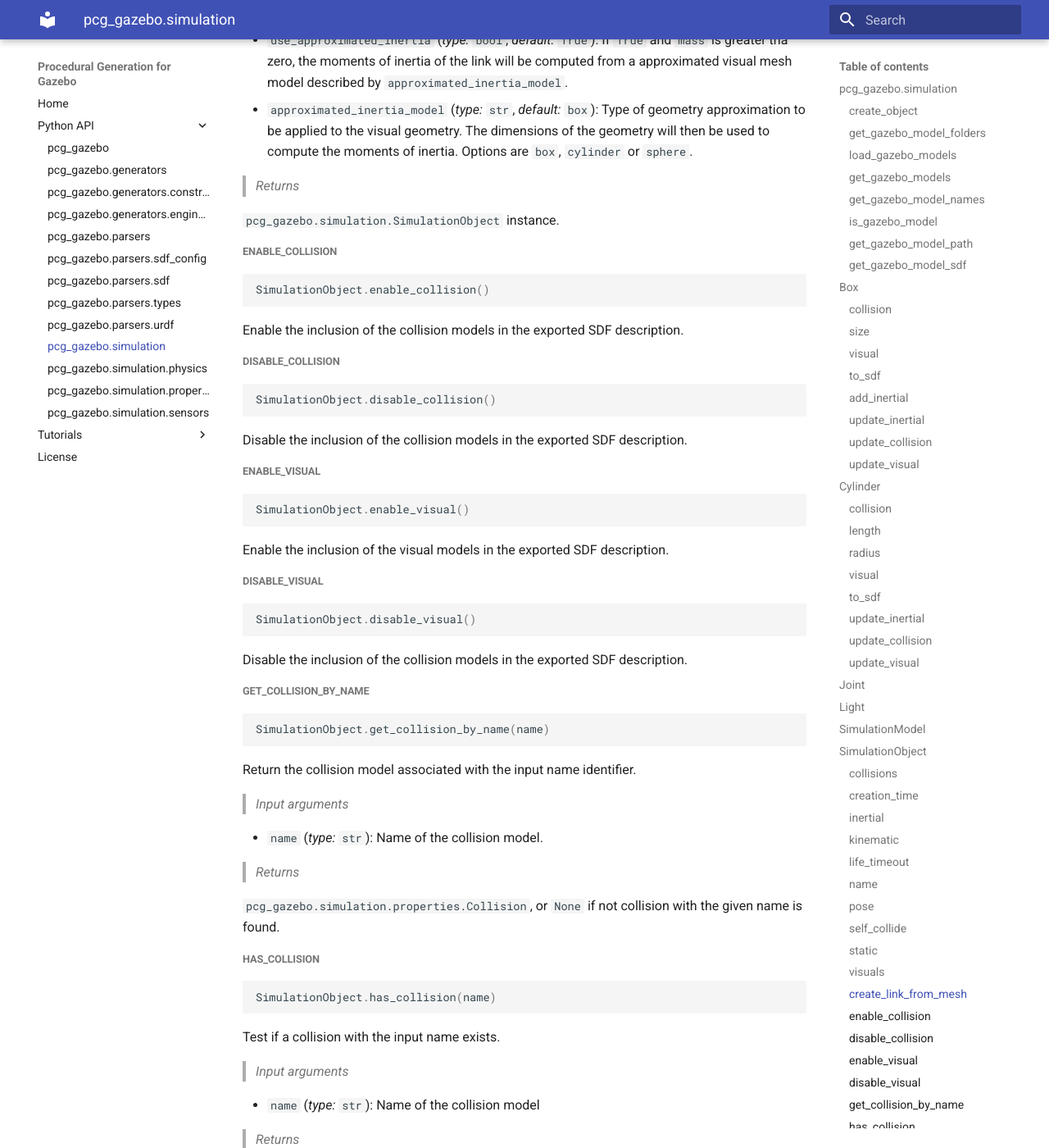
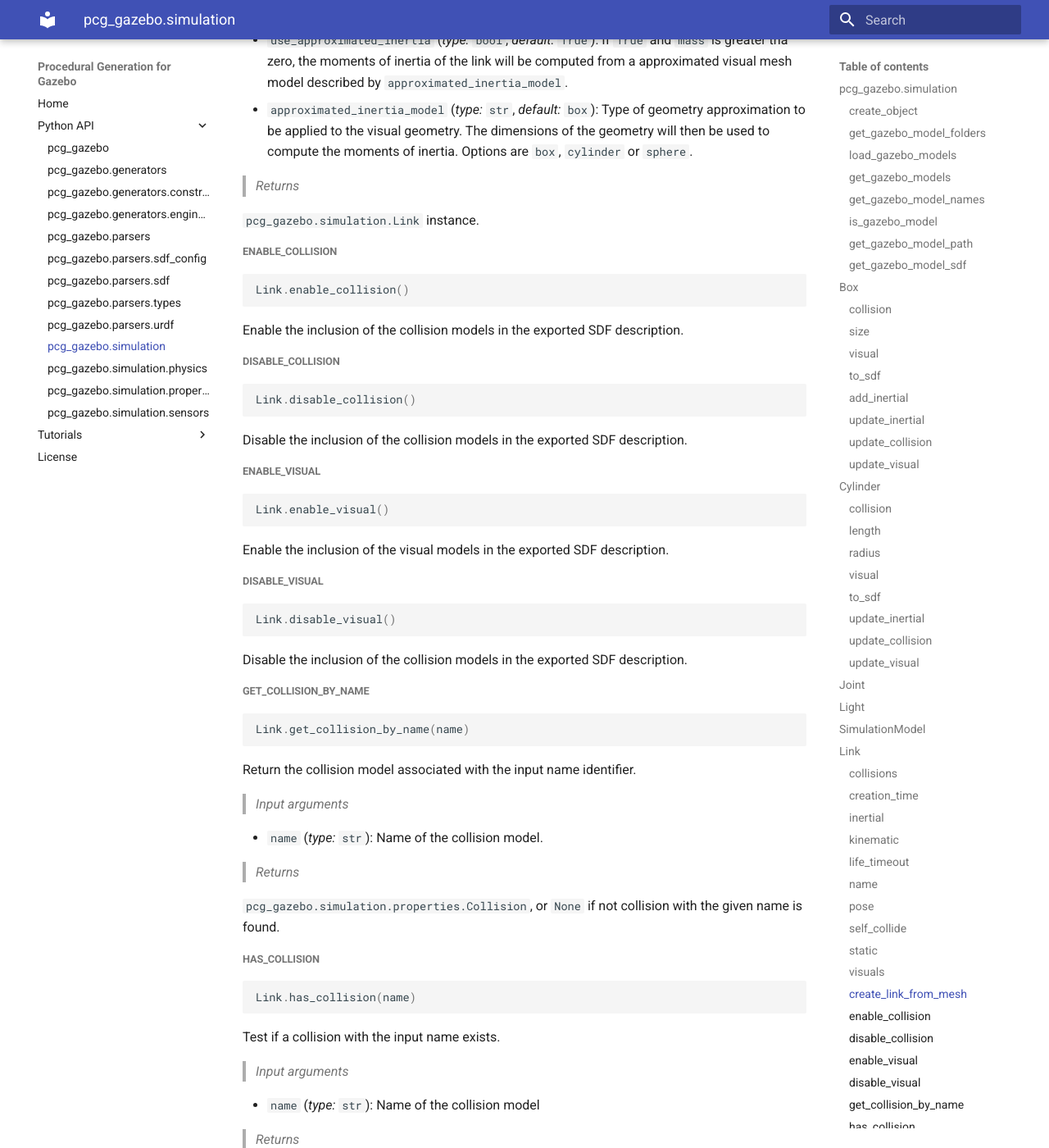
Before and after one commit to boschresearch/pcg_gazebo_pkgs, an MkDocs documentation site: the page built from docs/docs/python_api/pcg_gazebo.simulation.md, in a window 1280 px wide and 1400 px high, scrolled down 8429 px. Shown: the whole window at 82% size. Built offline with MkDocs 1.6.1 and Material for MkDocs 9.7.7, drawn with Linux system fonts in a browser that asks for light colours; some of the changed text lies outside the part shown.

Commit message:
Replace SimulationObject for Link module
Signed-off-by: Musa Morena Marcusso Manhaes <Musa.Marcusso@de.bosch.com>

````diff
--- a/docs/docs/python_api/pcg_gazebo.simulation.md
+++ b/docs/docs/python_api/pcg_gazebo.simulation.md
@@ -8,7 +8,7 @@
 ```python
 create_object(tag, **kwargs)
 ```
-Factory method for `SimulationObject` subclasses.
+Factory method for `Link` subclasses.
 
 > *Input arguments*
 
@@ -17,7 +17,7 @@
 
 > *Returns*
 
-`SimulationObject`: Subclass instance.
+`Link`: Subclass instance.
 
 
 ## get_gazebo_model_folders
@@ -119,7 +119,7 @@
 ```python
 Box()
 ```
-Class derived from `pcg_gazebo.simulation.SimulationObject` to
+Class derived from `pcg_gazebo.simulation.Link` to
 describe a box-shaped link or single-link model.
 
 > *Input arguments*
@@ -212,7 +212,7 @@
 ```python
 Cylinder()
 ```
-Class derived from `pcg_gazebo.simulation.SimulationObject` to
+Class derived from `pcg_gazebo.simulation.Link` to
 describe a cylinder-shaped link or single-link model.
 
 > *Input arguments*
@@ -313,9 +313,9 @@
 ```
 
 
-# SimulationObject
+# Link
 ```python
-SimulationObject()
+Link()
 ```
 Representation of a simulated `link` or a single-link `model`.
 
@@ -418,12 +418,12 @@
 
 > *Returns*
 
-`pcg_gazebo.simulation.SimulationObject` instance.
+`pcg_gazebo.simulation.Link` instance.
 
 
 ## enable_collision
 ```python
-SimulationObject.enable_collision()
+Link.enable_collision()
 ```
 Enable the inclusion of the collision models
 in the exported SDF description.
@@ -431,7 +431,7 @@
 
 ## disable_collision
 ```python
-SimulationObject.disable_collision()
+Link.disable_collision()
 ```
 Disable the inclusion of the collision models
 in the exported SDF description.
@@ -439,7 +439,7 @@
 
 ## enable_visual
 ```python
-SimulationObject.enable_visual()
+Link.enable_visual()
 ```
 Enable the inclusion of the visual models
 in the exported SDF description.
@@ -447,7 +447,7 @@
 
 ## disable_visual
 ```python
-SimulationObject.disable_visual()
+Link.disable_visual()
 ```
 Disable the inclusion of the collision models
 in the exported SDF description.
@@ -455,7 +455,7 @@
 
 ## get_collision_by_name
 ```python
-SimulationObject.get_collision_by_name(name)
+Link.get_collision_by_name(name)
 ```
 Return the collision model associated with the input
 name identifier.
@@ -472,7 +472,7 @@
 
 ## has_collision
 ```python
-SimulationObject.has_collision(name)
+Link.has_collision(name)
 ```
 Test if a collision with the input name exists.
 
@@ -487,7 +487,7 @@
 
 ## get_visual_by_name
 ```python
-SimulationObject.get_visual_by_name(name)
+Link.get_visual_by_name(name)
 ```
 Return the visual model associated with the input
 name identifier.
@@ -504,7 +504,7 @@
 
 ## has_visual
 ```python
-SimulationObject.has_visual(name)
+Link.has_visual(name)
 ```
 Test if a visual with the input name exists.
 
@@ -519,7 +519,7 @@
 
 ## add_empty_visual
 ```python
-SimulationObject.add_empty_visual(name='visual')
+Link.add_empty_visual(name='visual')
 ```
 Create an empty visual model and add it to the object.
 
@@ -536,7 +536,7 @@
 
 ## add_visual
 ```python
-SimulationObject.add_visual(visual)
+Link.add_visual(visual)
 ```
 Add visual model to the object. If a visual element
 with the same name already exists, a suffix will be added
@@ -554,7 +554,7 @@
 
 ## add_empty_collision
 ```python
-SimulationObject.add_empty_collision(name='collision')
+Link.add_empty_collision(name='collision')
 ```
 Create an empty collision model and add it to the object.
 
@@ -571,7 +571,7 @@
 
 ## add_collision
 ```python
-SimulationObject.add_collision(collision)
+Link.add_collision(collision)
 ```
 Add collision model to the object. If a collision element
 with the same name already exists, a suffix will be added
@@ -589,7 +589,7 @@
 
 ## to_sdf
 ```python
-SimulationObject.to_sdf(type, name='model', sdf_version='1.6')
+Link.to_sdf(type, name='model', sdf_version='1.6')
 ```
 Convert object to an SDF element. The object can be converted
 to different SDF elements according to the `type` input
@@ -614,7 +614,7 @@
 
 
 ## from_sdf
-Factory method to generate a `pcg_gazebo.simulation.SimulationObject` instance
+Factory method to generate a `pcg_gazebo.simulation.Link` instance
 from an SDF instance. Only links can be parsed.
 
 > *Input arguments*
@@ -623,12 +623,12 @@
 
 > *Returns*
 
-`pcg_gazebo.simulation.SimulationObject`: Simulation object instance
+`pcg_gazebo.simulation.Link`: Simulation object instance
 
 
 ## export_to_gazebo_model
 ```python
-SimulationObject.export_to_gazebo_model(output_dir,
+Link.export_to_gazebo_model(output_dir,
                                         name='model',
                                         sdf_version='1.6',
                                         version='0.1.0',
@@ -664,31 +664,31 @@
 
 ## add_inertial
 ```python
-SimulationObject.add_inertial(mass)
+Link.add_inertial(mass)
 ```
 This function must be implemented by derived classes.
 
 ## update_inertial
 ```python
-SimulationObject.update_inertial()
+Link.update_inertial()
 ```
 This function must be implemented by derived classes.
 
 ## update_collision
 ```python
-SimulationObject.update_collision()
+Link.update_collision()
 ```
 This function must be implemented by derived classes.
 
 ## update_visual
 ```python
-SimulationObject.update_visual()
+Link.update_visual()
 ```
 This function must be implemented by derived classes.
 
 ## add_sensor
 ```python
-SimulationObject.add_sensor(name, sensor)
+Link.add_sensor(name, sensor)
 ```
 Add sensor associated to the link.
 
@@ -705,7 +705,7 @@
 
 ## to_markers
 ```python
-SimulationObject.to_markers()
+Link.to_markers()
 ```
 Generate `visualization_msgs/Marker` instances from the visual and/or
 collision entities.
@@ -717,7 +717,7 @@
 
 ## get_footprint
 ```python
-SimulationObject.get_footprint(mesh_type='collision',
+Link.get_footprint(mesh_type='collision',
                                pose_offset=None,
                                use_bounding_box=False,
                                z_limits=None)
@@ -744,7 +744,7 @@
 
 ## get_meshes
 ```python
-SimulationObject.get_meshes(mesh_type='collision', pose_offset=None)
+Link.get_meshes(mesh_type='collision', pose_offset=None)
 ```
 Return all the meshes associated with this link.
 
@@ -762,7 +762,7 @@
 
 ## get_bounds
 ```python
-SimulationObject.get_bounds(mesh_type='collision')
+Link.get_bounds(mesh_type='collision')
 ```
 Return the bounds of the link with respect to its meshes.
 
@@ -792,7 +792,7 @@
 ```python
 Sphere()
 ```
-Class derived from `pcg_gazebo.simulation.SimulationObject` to
+Class derived from `pcg_gazebo.simulation.Link` to
 describe a sphere-shaped link or single-link model.
 
 > *Input arguments*
````
